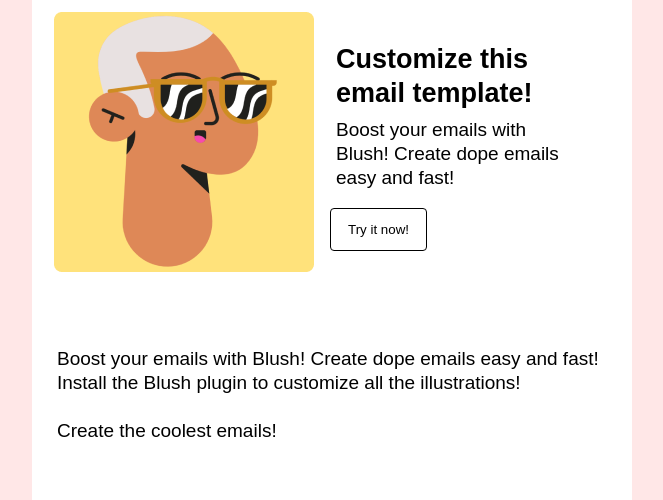
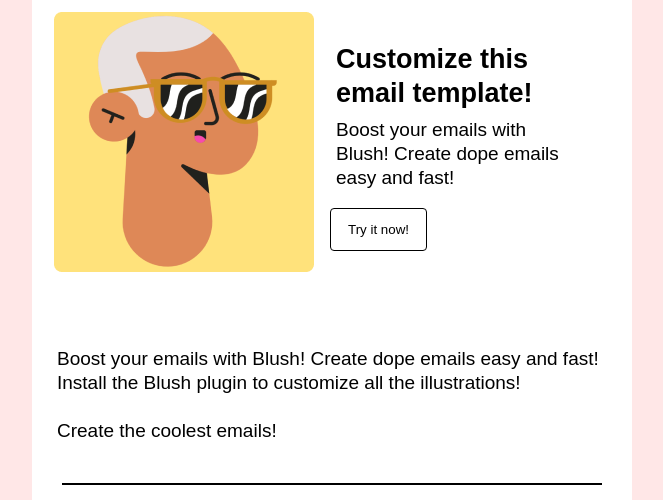
Before and after one commit to CBSebastian-Flores/proyectos, a plain HTML site: page proyecto-dos/proyecto-dos.html in a window 1280 px wide. Shown: the part 1452-1952 px from the top of the page, without its empty margins (308-971 px from the left). Drawn offline with Linux system fonts and the light colour scheme.

Commit message:
lo que me falto

```diff
--- a/proyecto-dos/Styles/main.css
+++ b/proyecto-dos/Styles/main.css
@@ -109,9 +109,9 @@
 }
 /*line-separacion*/
 .line-separacion{
-  background: black;
+  padding: 2px 0px 0px 0px;
+  background: #000;
   margin: 0px 30px 0px 30px;
-  padding: 2px 0px 0px 10px;
 }
 /*footer*/
 footer {
--- a/proyecto-dos/proyecto-dos.html
+++ b/proyecto-dos/proyecto-dos.html
@@ -65,7 +65,7 @@
                     Create the coolest emails!
                 </p>
             </div>
-            <div class="line separacion">
+            <div class="line-separacion">
             </div>
             <footer>
                 <p>Corporation</p>
```
